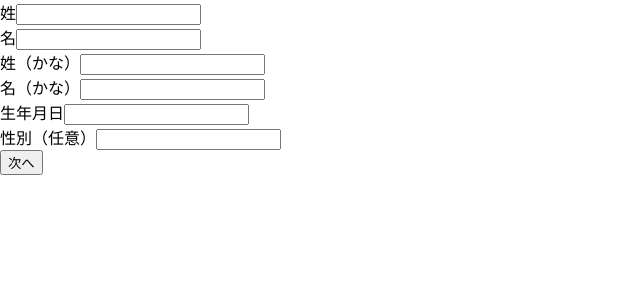
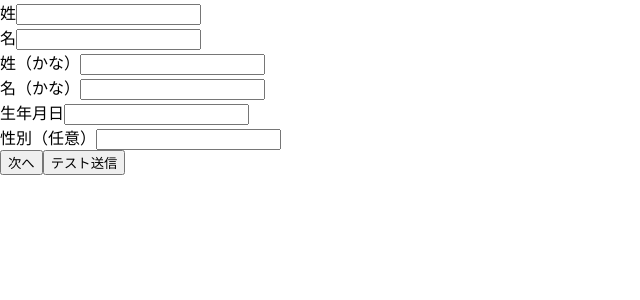
Before and after one commit to kawasakiCat/ai-assistant, a React (Create React App) app: page / in a window 1280 px wide. Shown: the top 300 px of the page, without its empty margins (0-640 px from the left). Built offline with nearby package versions, Linux system fonts and the light colour scheme.

Commit message:
apiとの連携を確認したが、Reactの使用上コンソール二表示されるのが一つ遅れる

```diff
--- a/src/ResumeForm.js
+++ b/src/ResumeForm.js
@@ -34,8 +34,11 @@ export function ResumeForm() {
 
     // }
 
-    return (
-        <div>
+
+
+
+        return (
+            <div>
             {currentForm === 0 && <ResumeForm1 data={formData} handleFormData={handleFormData} onNext={NextForm} />}
             {currentForm === 1 && <ResumeForm2 data={formData} handleFormData={handleFormData} onNext={NextForm} onPrev={PrevForm} />}
         </div>
@@ -43,16 +46,50 @@ export function ResumeForm() {
 }
 
 function ResumeForm1({ data, handleFormData, onNext }) {
+    const [inputText, setInputText] = useState('');
+    const [inputName, setInputName] = useState('');
+    const [responseText, setResponseText] = useState('');
+
+
+
+    const handleSubmit = async (e) => {
+        e.preventDefault(); // デフォルトのフォーム送信を防止
+
+        try {
+          // fetchを使う場合
+          const response = await fetch('http://localhost/AIChat/api-test-resume.php', {
+            method: 'POST',
+            headers: {
+              'Content-Type': 'application/json',
+            },
+            body: JSON.stringify({ text: inputText,name : inputName}), // APIに送信するデータ
+          });
+
+          if (!response.ok) {
+            throw new Error('APIリクエストに失敗しました');
+          }
+
+          const data = await response.json(); // レスポンスデータをJSONで取得
+          setResponseText(data); // レスポンスのテキストを保存
+          console.log(responseText);
+        } catch (error) {
+          console.error('エラー:', error);
+          setResponseText('エラーが発生しました');
+        }
+      };
+
     return (
         <div>
+            <form onSubmit={handleSubmit}>
             <div className='form-group'>
                 <label>姓</label>
                 <input type='text' name="lastname" placeholder=''
-                value={data.lastname} onChange={handleFormData} />
+                value={inputText} onChange={(e) => setInputText(e.target.value)} />
             </div>
             <div>
                 <label>名</label>
-                <input type='text' placeholder=''></input>
+                <input type='text' placeholder=''
+                value={inputName} onChange={e => setInputName(e.target.value)}></input>
             </div>
             <div>
                 <label>姓（かな）</label>
@@ -71,6 +108,8 @@ function ResumeForm1({ data, handleFormData, onNext }) {
                 <input type='text' placeholder=''></input>
             </div>
             <button onClick={onNext}>次へ</button>
+            <button type="submit">テスト送信</button>
+            </form>
         </div>
     );
 }
```
